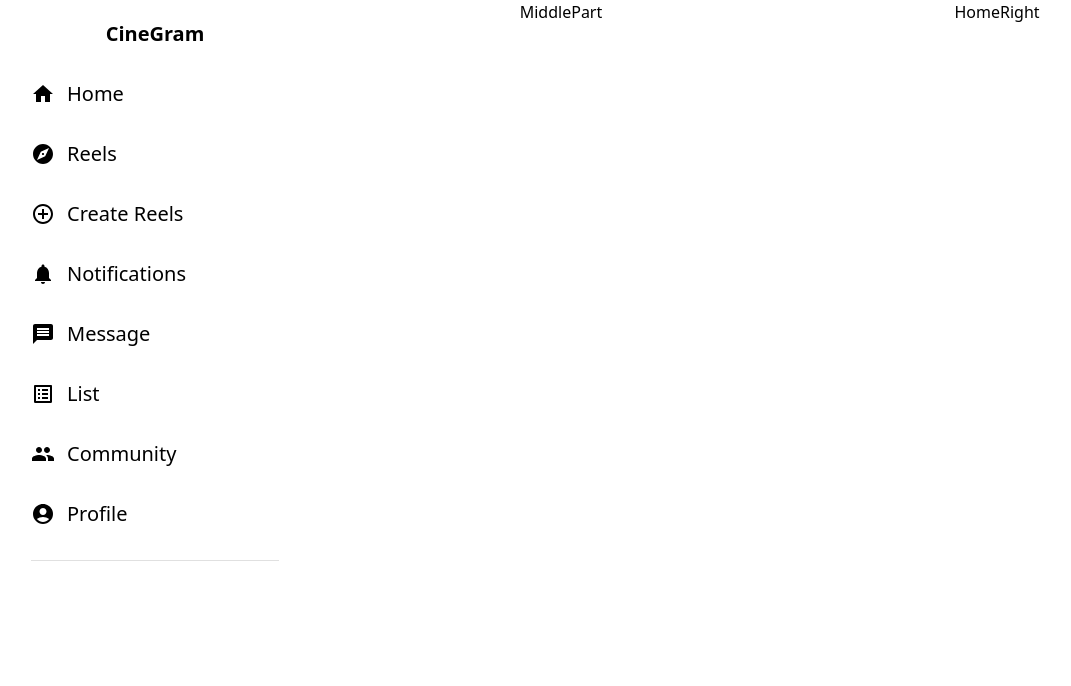
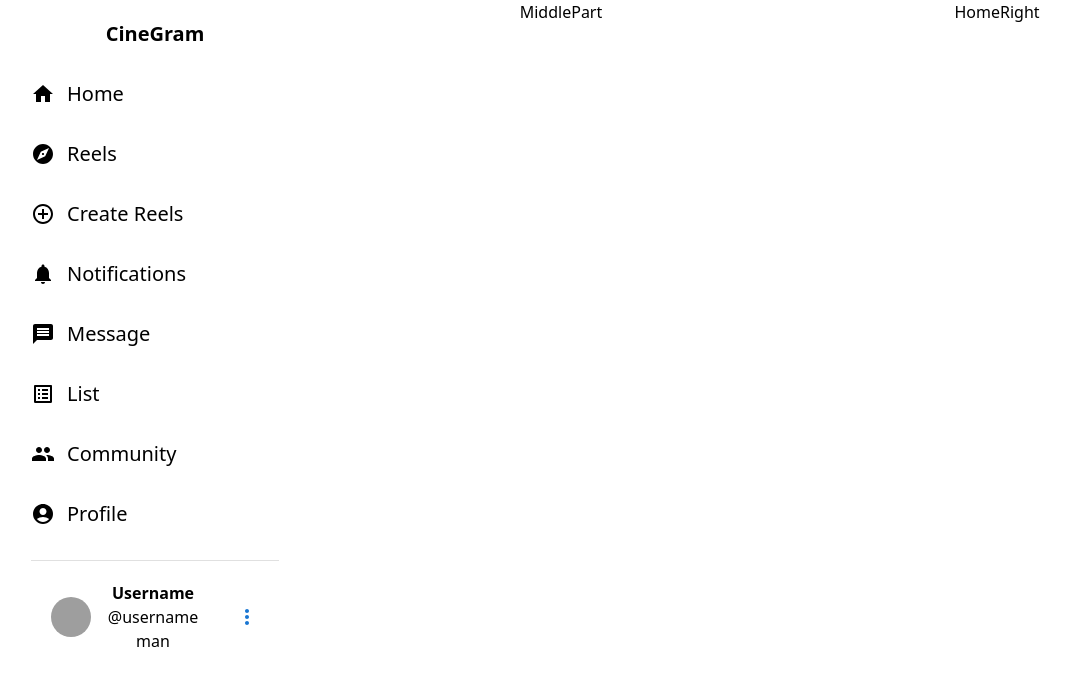
Before and after one commit to adibnow-cs/social_media_app, a React (Create React App) app in the folder social_networking/: page / in a window 1280 px wide. Shown: the top 686 px of the page, without its empty margins (69-1140 px from the left). Built offline with nearby package versions, Linux system fonts and the light colour scheme; grey boxes are pictures that could not be loaded.

Commit message:
Update  sidebar ui and setup
Enhanced Sidebar with dynamic navigation, user info, logout menu, and key fixes"

```diff
--- a/social_networking/src/pages/components/Sidebar/Sidebar.jsx
+++ b/social_networking/src/pages/components/Sidebar/Sidebar.jsx
@@ -1,8 +1,22 @@
 import React from "react";
 import { navigationMenu } from "./SidebarNavigation";
-import { Divider } from "@mui/material";
+import { Avatar, Divider } from "@mui/material";
+import Button from '@mui/material/Button';
+import Menu from '@mui/material/Menu';
+import MenuItem from '@mui/material/MenuItem';
+import Fade from '@mui/material/Fade';
+import MoreVertIcon from '@mui/icons-material/MoreVert';
 
 const Sidebar = () => {
+  const [anchorEl, setAnchorEl] = React.useState(null);
+  const open = Boolean(anchorEl);
+  const handleClick = (event) => {
+    setAnchorEl(event.currentTarget);
+  };
+  const handleClose = () => {
+    setAnchorEl(null);
+  };
+
   return (
     <div className="card h-sreen flex flex-col justify-between py-5 ">
       <div className="space-y-8 pl-5">
@@ -10,17 +24,47 @@ const Sidebar = () => {
           <span className="logo font-bold text-xl">CineGram</span>
         </div>
         <div className="space-y-8">
-          {navigationMenu.map((item) => (
-            <div className="cursor-pointer flex space-x-3 items-center ">
+          {navigationMenu.map((item,index) => (
+            <div key={index} className="cursor-pointer flex space-x-3 items-center ">
               {item.icon}
               <p className="text-xl"> {item.title} </p>
             </div>
           ))}
         </div>
         <div>
-          <Divider/>
+          <Divider />
+          <div className="pl-5 flex items-center justify-between pt-5">
+            <div className="flex items-center space-x-3 ">
+              <Avatar src="https://st.depositphotos.com/2218212/2938/i/950/depositphotos_29387653-stock-photo-facebook-profile.jpg" />
+              <div>
+                <p className="font-bold">Username</p>{" "}
+                {/*will be replaced using api  */}
+                <p className="opcacity-70"> @username man</p>
+              </div>
+              <Button
+                id="fade-button"
+                aria-controls={open ? "fade-menu" : undefined}
+                aria-haspopup="true"
+                aria-expanded={open ? "true" : undefined}
+                onClick={handleClick}
+              >
+                <MoreVertIcon/>
+              </Button>
+              <Menu
+                id="fade-menu"
+                MenuListProps={{
+                  "aria-labelledby": "fade-button",
+                }}
+                anchorEl={anchorEl}
+                open={open}
+                onClose={handleClose}
+                TransitionComponent={Fade}
+              >
+                <MenuItem onClick={handleClose}>Logout</MenuItem>
+              </Menu>
+            </div>
+          </div>
         </div>
-
       </div>
     </div>
   );
```
